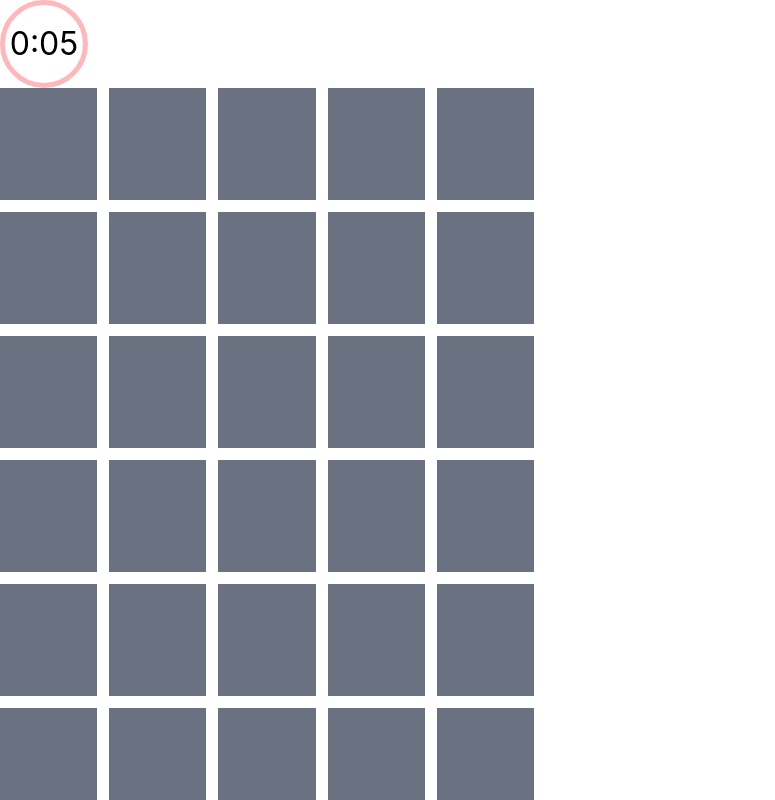
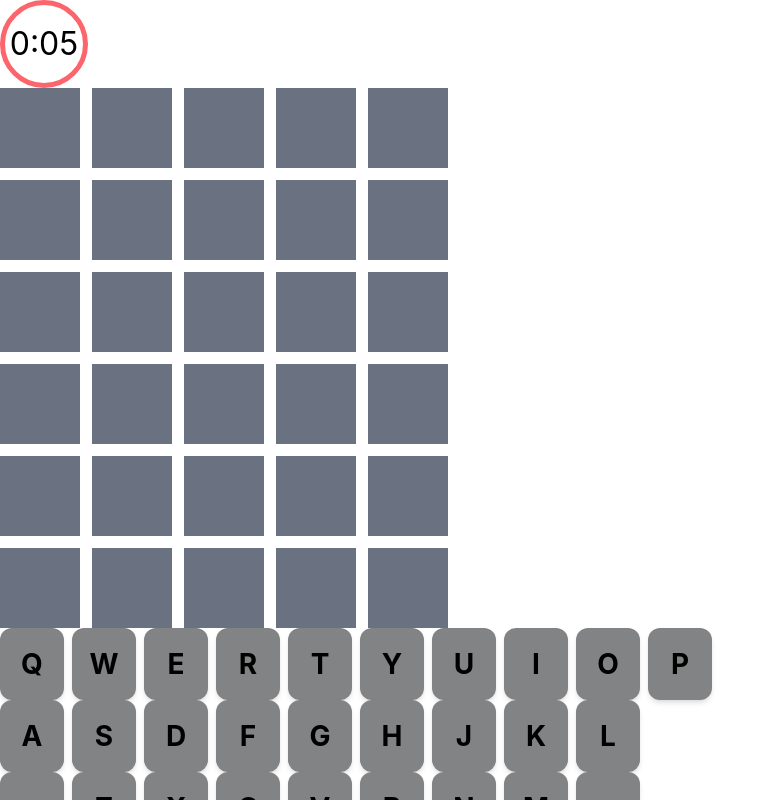
Before and after one commit to gregoriusavip/timed-wordle, a React (Vite) app in the folder reactapp/: page / in a window 1280 px wide. Shown: the top 800 px of the page, without its empty margins (0-775 px from the left). Built offline with nearby package versions, Linux system fonts and the light colour scheme.

Commit message:
Clean up structure

```diff
--- a/reactapp/src/App.jsx
+++ b/reactapp/src/App.jsx
@@ -1,64 +1,12 @@
 // CSS
 import "./App.css";
-
 // COMPONENTS
-import Grid from "./components/game/Grid";
-import Keyboard from "./components/ui/Keyboard";
-import Timer from "./components/ui/Timer";
-
-// HOOKS
-import Countdown from "react-countdown";
-import { useGame } from "./hooks/useGame";
+import Game from "./components/layout/Game";
 
 function App() {
-  const {
-    guess,
-    attempts,
-    gameStatus,
-    solution,
-    targetTime,
-    multiplier,
-    error,
-    keyboardStatus,
-    showCountdown,
-    handleInput,
-    handleTimeout,
-  } = useGame();
-
-  // Random component
-  const Completionist = () => <span>Random guess NOW!</span>;
-
-  // Renderer callback with condition
-  const renderer = ({ minutes, seconds, completed }) => {
-    if (gameStatus !== "playing") {
-      return null;
-    }
-    if (completed) {
-      return <Completionist />;
-    } else {
-      // Render a countdown timer
-      return <Timer minutes={minutes} seconds={seconds} />;
-    }
-  };
-
   return (
     <>
-      {gameStatus === "gameWon"
-        ? `You Won. The word is: ${solution}`
-        : gameStatus === "gameOver"
-          ? `You Lost. The word is: ${solution}`
-          : null}
-      {showCountdown ? (
-        <Countdown
-          date={targetTime}
-          key={multiplier}
-          renderer={renderer}
-          onComplete={handleTimeout}
-        />
-      ) : null}
-      {error}
-      <Grid attempts={attempts} currentGuess={guess} />
-      <Keyboard keyboardStatus={keyboardStatus} handleInput={handleInput} />
+      <Game></Game>
     </>
   );
 }
--- a/reactapp/src/components/game/Tile.jsx
+++ b/reactapp/src/components/game/Tile.jsx
@@ -1,8 +1,8 @@
 function Tile({ letter, bckgColor }) {
   const tileClasses = `
-  w-14 h-14
+  w-10 h-10
   flex items-center justify-center
-  text-2xl font-bold uppercase
+  text-xl font-bold uppercase
   ${bckgColor}
 `;
 
--- /dev/null
+++ b/reactapp/src/components/layout/Game.jsx
@@ -0,0 +1,61 @@
+// COMPONENTS
+import Grid from "../game/Grid";
+import Keyboard from "../ui/Keyboard";
+import Timer from "../ui/Timer";
+
+// HOOKS
+import Countdown from "react-countdown";
+import { useGame } from "../../hooks/useGame";
+
+export default function Game() {
+  const {
+    guess,
+    attempts,
+    gameStatus,
+    solution,
+    targetTime,
+    multiplier,
+    error,
+    keyboardStatus,
+    showCountdown,
+    handleInput,
+    handleTimeout,
+  } = useGame();
+
+  // Random component
+  const Completionist = () => <span>Random guess NOW!</span>;
+
+  // Renderer callback with condition
+  const renderer = ({ minutes, seconds, completed }) => {
+    if (gameStatus !== "playing") {
+      return null;
+    }
+    if (completed) {
+      return <Completionist />;
+    } else {
+      // Render a countdown timer
+      return <Timer minutes={minutes} seconds={seconds} />;
+    }
+  };
+
+  return (
+    <>
+      {gameStatus === "gameWon"
+        ? `You Won. The word is: ${solution}`
+        : gameStatus === "gameOver"
+          ? `You Lost. The word is: ${solution}`
+          : null}
+      {showCountdown ? (
+        <Countdown
+          date={targetTime}
+          key={multiplier}
+          renderer={renderer}
+          onComplete={handleTimeout}
+        />
+      ) : null}
+      {error}
+      <Grid attempts={attempts} currentGuess={guess} />
+      <Keyboard keyboardStatus={keyboardStatus} handleInput={handleInput} />
+    </>
+  );
+}
```
